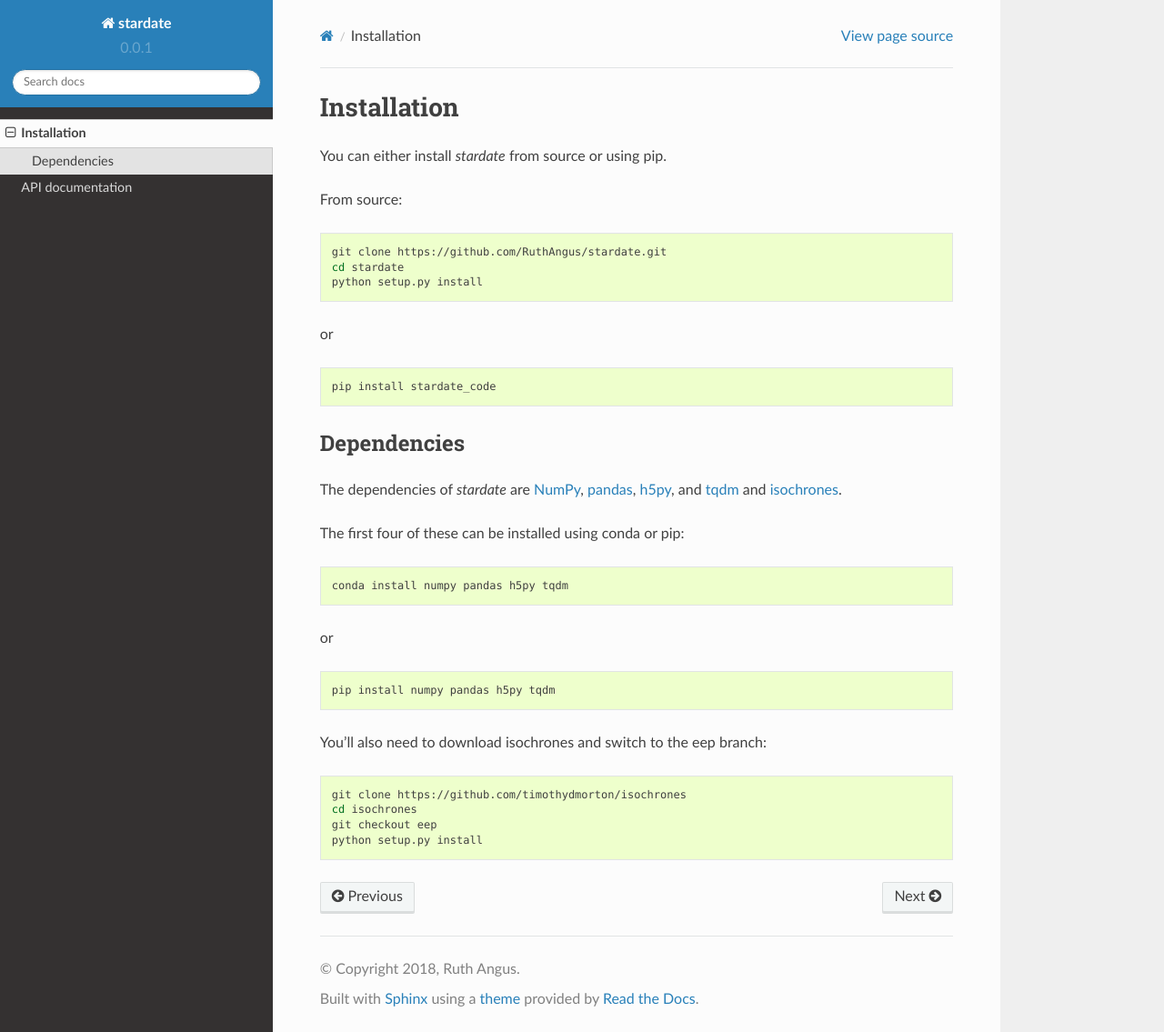
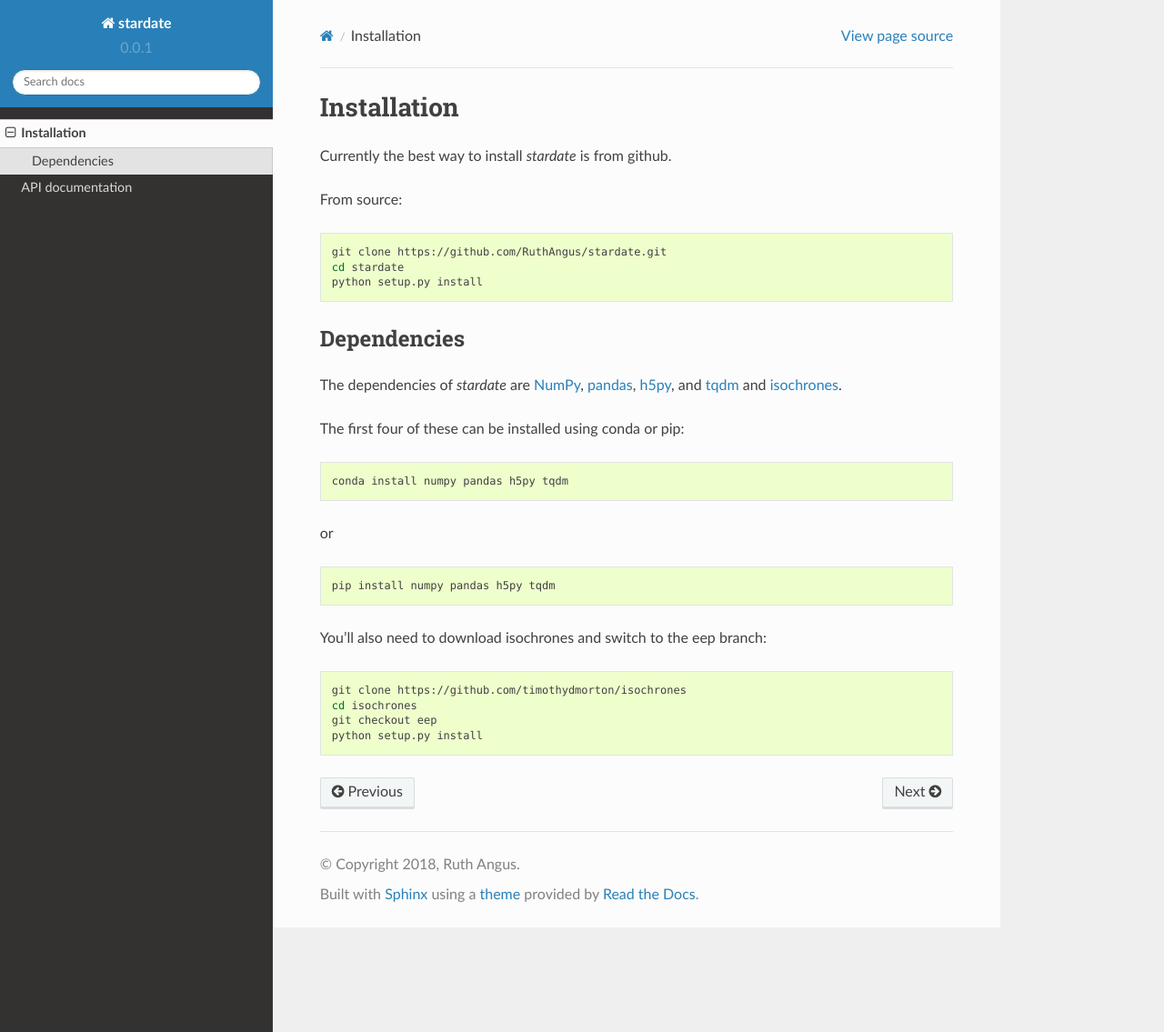
Before and after one commit to RuthAngus/stardate, a Sphinx documentation site: the page built from docs/source/user/install.rst, in a window 1280 px wide and 1135 px high. Shown: the whole window at 91% size. Built offline with Sphinx 7.4.7 and the Read the Docs theme 2.0.0, drawn with Linux system fonts in a browser that asks for light colours; pages that are not in the unit, such as notebooks, are missing from menus.

Commit message:
updating install.rst

```diff
--- a/docs/source/user/install.rst
+++ b/docs/source/user/install.rst
@@ -1,7 +1,7 @@
 Installation
 ============
 
-You can either install *stardate* from source or using pip.
+Currently the best way to install *stardate* is from github.
 
 From source:
 
@@ -10,12 +10,6 @@ From source:
     git clone https://github.com/RuthAngus/stardate.git
     cd stardate
     python setup.py install
-
-or
-
-.. code-block:: bash
-
-    pip install stardate_code
 
 Dependencies
 ------------
```
